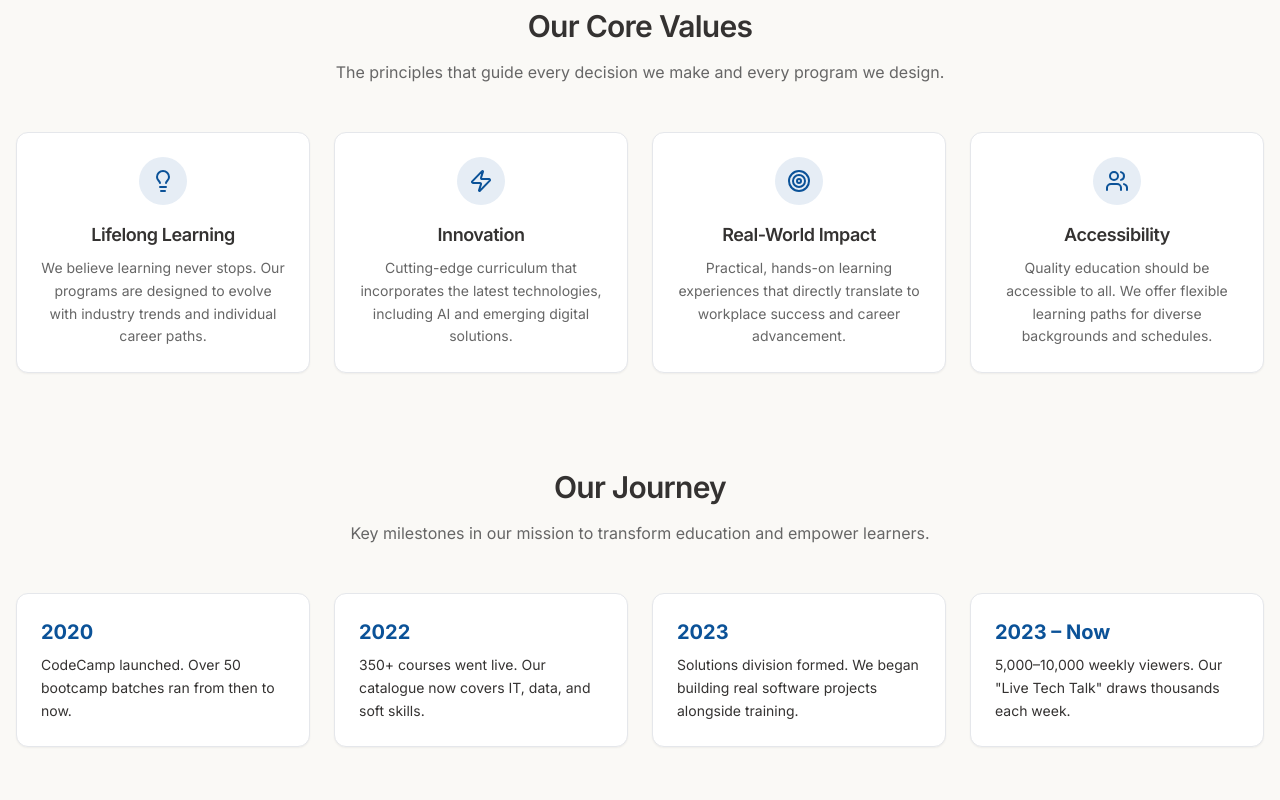
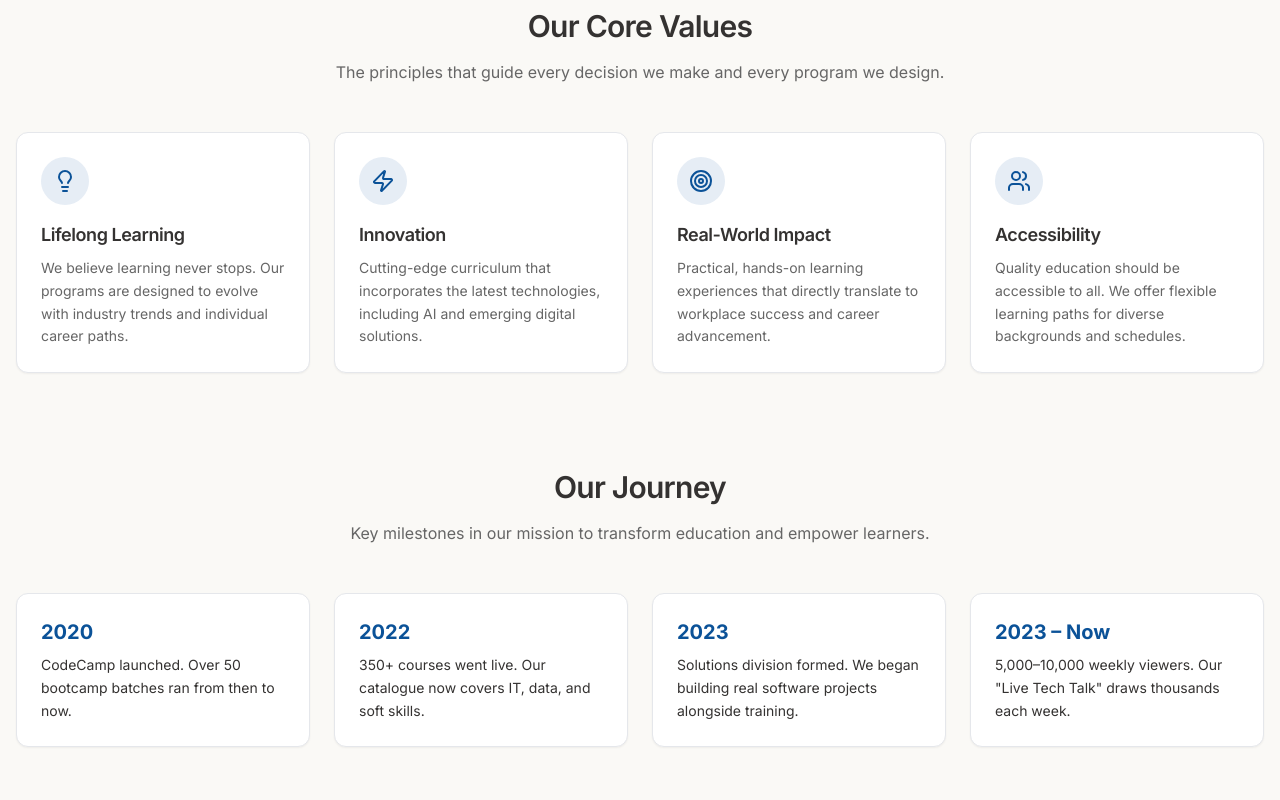
Before and after one commit to Mabelzzz/relearn-solution, a React (Vite) app: page / in a window 1280 px wide. Shown: the part 2100-2900 px from the top of the page. Built offline with nearby package versions, Linux system fonts and the light colour scheme.

Commit message:
fixed text code camp

```diff
--- a/index.html
+++ b/index.html
@@ -3,7 +3,7 @@
   <head>
     <meta charset="UTF-8" />
     <meta name="viewport" content="width=device-width, initial-scale=1.0" />
-    <title>Relearn Solution - Code Camp & Software House | Transform Your Tech Career</title>
+    <title>Relearn Solution - CodeCamp  & Software House | Transform Your Tech Career</title>
     <meta name="description" content="Join Relearn Solution's comprehensive coding bootcamps or get custom software development. Expert instructors, job placement support, and proven results for 1000+ students." />
     <meta name="author" content="Relearn Solution" />
     <meta name="keywords" content="coding bootcamp, software development, web development, mobile apps, programming courses, tech education, full-stack development" />
@@ -12,7 +12,7 @@
     <link rel="icon" type="image/png" href="https://relearn-solution.com/wp-content/uploads/2024/06/logo_relearn__1_-removebg-preview.png" />
 
     <!-- Open Graph -->
-    <meta property="og:title" content="Relearn Solution - Code Camp & Software House" />
+    <meta property="og:title" content="Relearn Solution - CodeCamp  & Software House" />
     <meta property="og:description" content="Transform your career with our coding bootcamps or build custom software solutions for your business. Expert-led education and development services." />
     <meta property="og:type" content="website" />
     <meta property="og:image" content="https://relearn-solution.com/wp-content/uploads/2024/06/logo_relearn__1_-removebg-preview.png" />
--- a/src/components/About.tsx
+++ b/src/components/About.tsx
@@ -77,8 +77,8 @@
             {values.map((value, i) => {
               const Icon = value.icon;
               return (
-                <div key={value.title} className="bg-white border border-gray-200 rounded-xl p-6 text-center shadow-sm">
-                  <div className="w-12 h-12 mx-auto mb-4 flex items-center justify-center bg-primary/10 rounded-full">
+                <div key={value.title} className="bg-white border border-gray-200 rounded-xl p-6 shadow-sm">
+                  <div className="w-12 h-12 mb-4 flex items-center justify-center bg-primary/10 rounded-full">
                     <Icon className="h-6 w-6 text-primary" />
                   </div>
                   <h4 className="text-lg font-semibold text-[#343231] mb-2">{value.title}</h4>
--- a/src/components/Career.tsx
+++ b/src/components/Career.tsx
@@ -14,7 +14,7 @@
       skills: ["React", "Node.js", "TypeScript", "MongoDB", "AWS"]
     },
     {
-      title: "Code Camp Instructor",
+      title: "CodeCamp  Instructor",
       department: "Education",
       location: "On-site",
       type: "Part-time",
--- a/src/components/CodeCamp.tsx
+++ b/src/components/CodeCamp.tsx
@@ -54,7 +54,7 @@
         {/* Header */}
         <div className="text-center mb-16">
           <h2 className="text-4xl lg:text-5xl font-bold mb-4">
-            Our <span className="text-primary">Code Camp</span>
+            Our <span className="text-primary">Code Camp </span>
           </h2>
           <p className="text-lg text-gray-700 max-w-3xl mx-auto">
             Intensive, career-focused bootcamps designed to transform you into a job-ready
@@ -76,7 +76,7 @@
                     </span>
                   )}
                 </div>
-                <h3 className="text-xl font-semibold text-gray-900 mb-2">
+                <h3 className="text-xl font-medium text-gray-900 mb-2">
                   {program.title}
                 </h3>
                 <p className="text-gray-700 text-sm mb-4 leading-relaxed">
--- a/src/components/Portfolio.tsx
+++ b/src/components/Portfolio.tsx
@@ -41,7 +41,7 @@
             Success <span className="text-primary">Stories</span>
           </h2>
           <p className="text-lg text-gray-700 max-w-3xl mx-auto">
-            Hear from our graduated student from Code Camp who have transformed their careers and organizations through our programs.
+            Hear from our graduated student from CodeCamp  who have transformed their careers and organizations through our programs.
           </p>
         </div>
 
--- a/src/components/Team.tsx
+++ b/src/components/Team.tsx
@@ -47,7 +47,7 @@
     },
     {
       name: "J Ratchapong",
-      role: "ผู้สอน โครงการ Software park Thailand Code Camp",
+      role: "ผู้สอน โครงการ Software park Thailand CodeCamp ",
       image: "https://relearn-solution.com/wp-content/uploads/2024/07/%E0%B8%A3%E0%B8%B9%E0%B8%9B%E0%B8%9E%E0%B8%B5%E0%B9%88%E0%B9%80%E0%B8%88%E0%B8%B5%E0%B8%A2%E0%B8%87-293x300-1-940x940.jpg",
       bio: "Mobile-first developer with expertise in React Native and cross-platform solutions.",
       specialties: ["React Native", "Mobile UI/UX", "App Store Optimization"],
```
